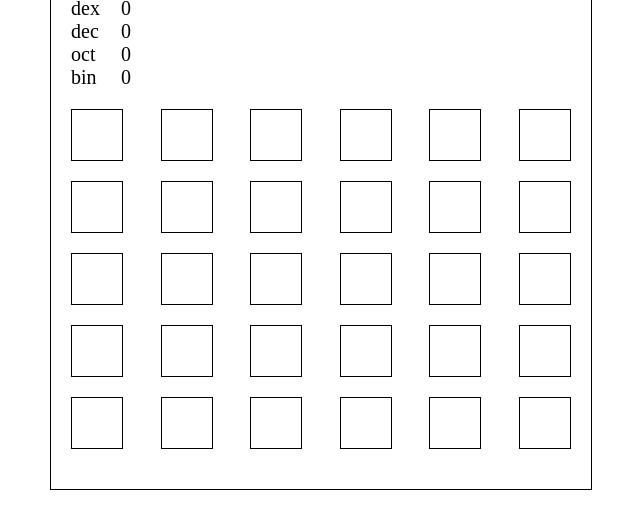
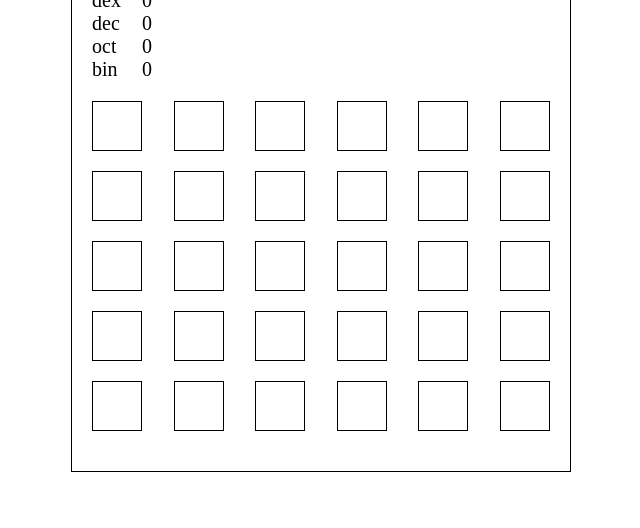
Before and after one commit to kevinptt0323/softdev-hw1, a plain HTML site: page index.html in a window 1280 px wide. Shown: the part 102-630 px from the top of the page, without its empty margins (319-959 px from the left). Drawn offline with Linux system fonts and the light colour scheme.

Commit message:
change .calc to border-box

```diff
--- a/style.css
+++ b/style.css
@@ -1,4 +1,6 @@
+body { margin: 0; padding: 0; top: 0; left: 0; }
 .calc {
+	box-sizing: border-box;
 	width: 100%;
 	max-width: 500px;
 	margin: auto;
@@ -28,7 +30,6 @@
 
 .row {
 	display: flex;
-	flex-flow: row wrap;
 	justify-content: space-between;
 }
 
@@ -37,7 +38,7 @@
 }
 
 .button {
-	display: border-box;
+	box-sizing: border-box;
 	width: 50px;
 	height: 50px;
 	border: 1px solid #000;
```
